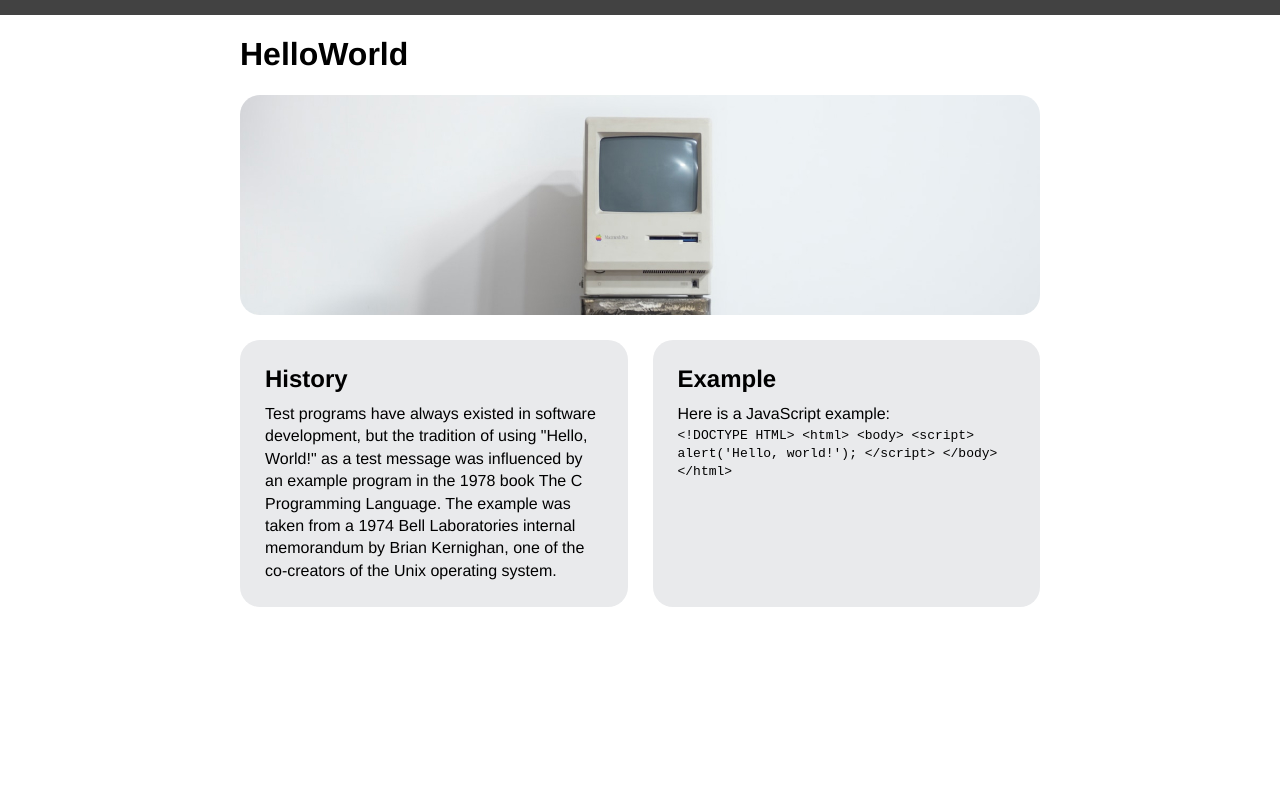
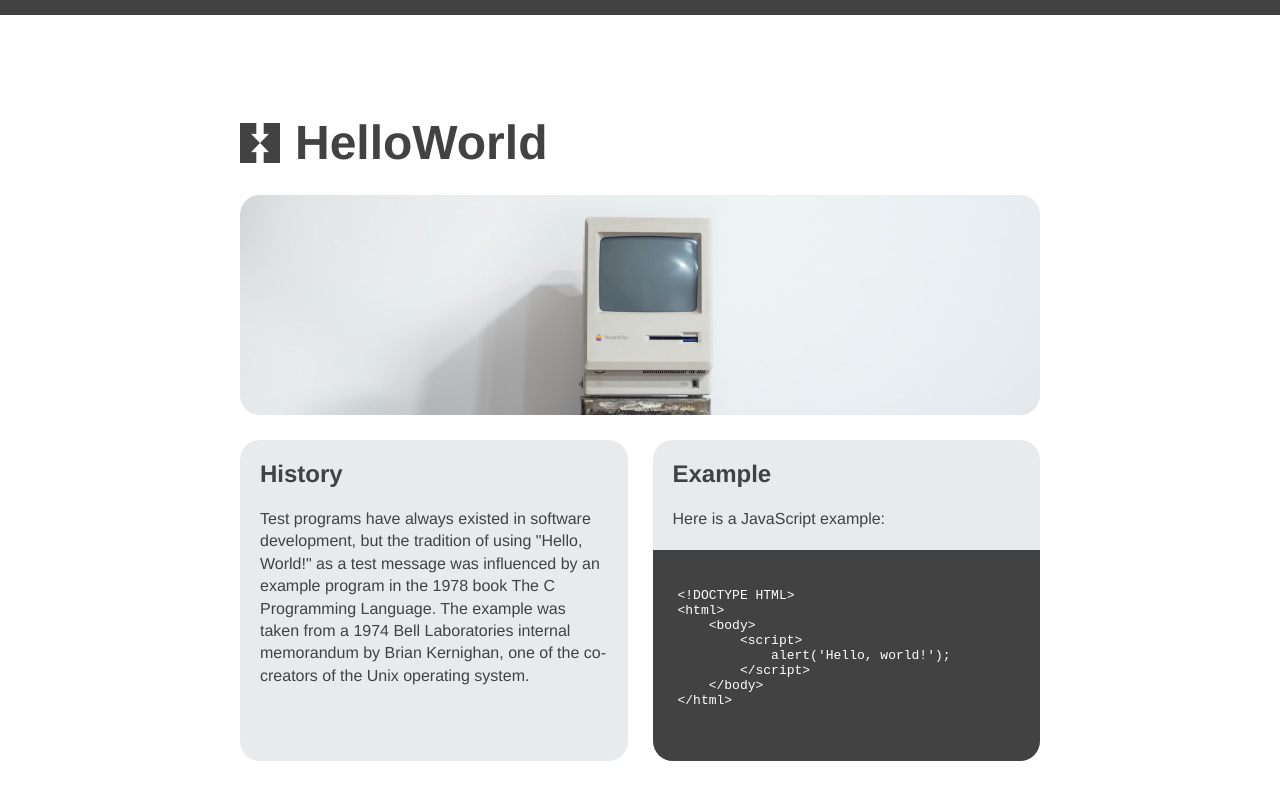
Before and after one commit to bargy-nic-MSU/Hello-World, a plain HTML site: page index.html in a window 1280 px wide. Drawn offline with Linux system fonts and the light colour scheme.

Commit message:
CSS Cleanup and Final Site

```diff
--- a/index.html
+++ b/index.html
@@ -17,10 +17,13 @@
                 <h2>History</h2>
                 <p>Test programs have always existed in software development, but the tradition of using "Hello, World!" as a test message was influenced by an example program in the 1978 book The C Programming Language. The example was taken from a 1974 Bell Laboratories internal memorandum by Brian Kernighan, one of the co-creators of the Unix operating system.</p>
             </section>
-            <section>
+            <section class="with-code">
+                <div class="code-copy">
                     <h2>Example</h2>
                     <p>Here is a JavaScript example:</p>
-                <code>
+                </div>
+                <div class="code-html">
+                    <code><pre>
 &lt;!DOCTYPE HTML&gt;
 &lt;html&gt;
     &lt;body&gt;
@@ -29,7 +32,8 @@
         &lt;/script&gt;
     &lt;/body&gt;
 &lt;/html&gt;
-                </code>
+                    </pre></code>
+                </div>
             </section>
         </div>
     </main>
--- a/screen.css
+++ b/screen.css
@@ -5,6 +5,7 @@ body {
     font-family: Helvetica, sans-serif;
     border-top: 15px solid #424242;
     margin: 0 auto;
+    color: #424242
 }
 
 main {
@@ -12,29 +13,57 @@ main {
     width: 800px;
 }
 
+.masthead {
+    background: no-repeat bottom / cover url('images/Computer\ image.jpg');
+    height: 220px;
+    border-radius: 20px;
+}
+
 .details {
     display: flex;
     gap: 25px;
-}
-
-.masthead {
-    background-image: url('images/Computer\ image.jpg');
-    background-position: bottom;
-    height: 220px;
-    border-radius: 20px;
 }
 
 .details section {
     flex-grow: 1;
     flex-basis: 0;
     background: #e9eaec;
-    padding : 25px;
     border-radius: 20px;
     margin-top: 25px;
 }
 
+.details section p {
+    margin: 20px;
+}
+
+.details section h2 {
+    margin: 20px;
+}
+
+.details section.with-code {
+    padding: 0;
+}
+
+div.code-html {
+    padding: 25px;
+    background: #424242;
+    color: #fff;
+    border-bottom-left-radius: 20px;
+    border-bottom-right-radius: 20px;
+}
+
 img {
     width: 100%;
+}
+
+h1 {
+    background-image: url('images/Logo.png');
+    background-repeat: no-repeat;
+    background-size: 40px;
+    background-position: center left;
+    font-size: 3em;
+    padding-left: 55px;
+    margin: 100px 0 25px 0;
 }
 
 h2 {
```
Lines whose indentation alone changed are shown as unchanged.
